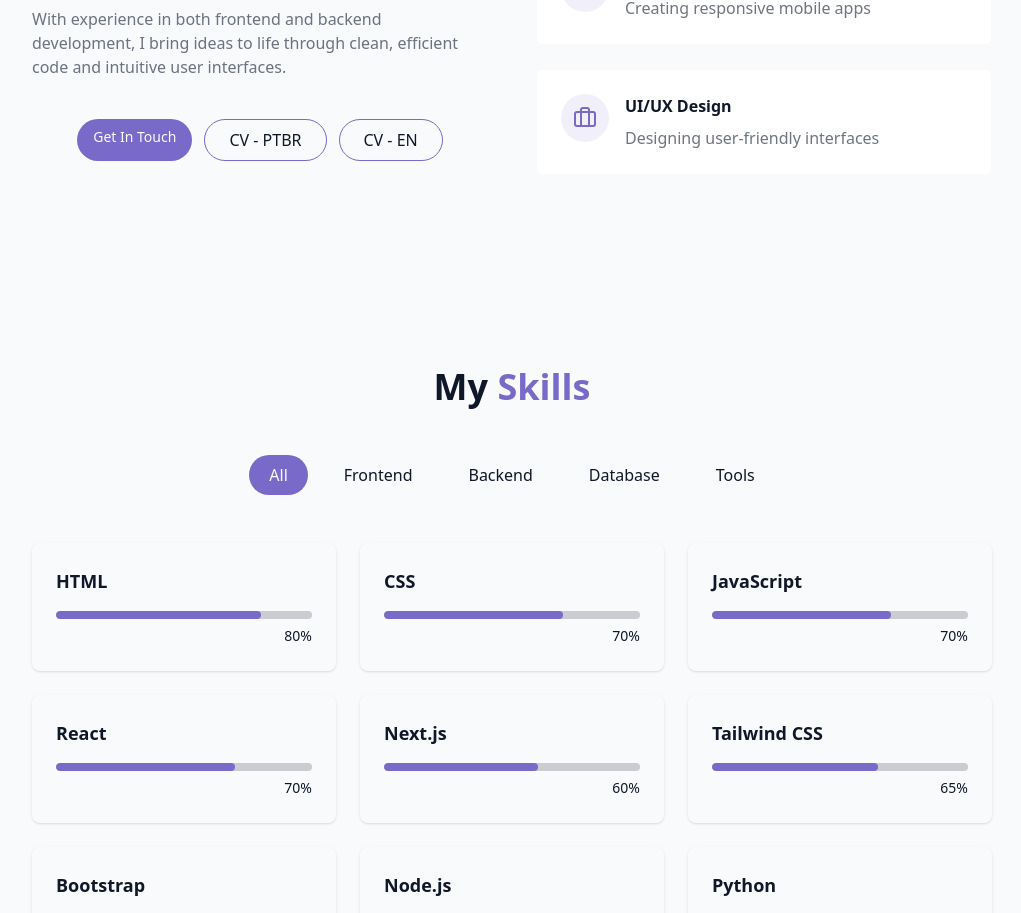
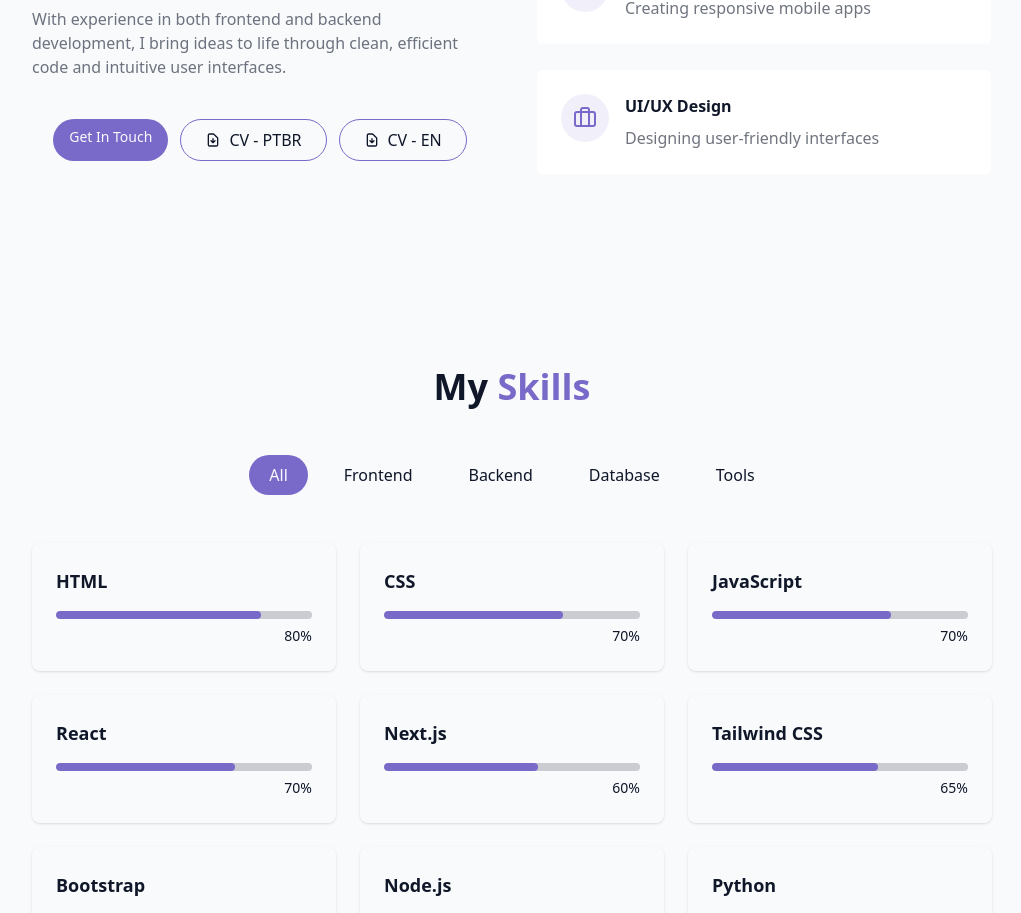
Before and after one commit to MuketaUeda/AboutME, a React (Vite) app in the folder vite-project/: page / in a window 1280 px wide. Shown: the part 1175-2088 px from the top of the page, without its empty margins (128-1149 px from the left). Built offline with nearby package versions, Linux system fonts and the light colour scheme.

Commit message:
CV-PTBR OK

```diff
--- a/vite-project/src/components/AboutSection.jsx
+++ b/vite-project/src/components/AboutSection.jsx
@@ -39,10 +39,24 @@ export const AboutSection = () => {
                             </a>
 
                             {/* Botões secundários para download de CV */}
-                            <a href="#contact" className="px-6 py-2 rounded-full border border-primary hover:bg-primary/10 transition-colors duration-300">
+                            <a
+                                href="/CV Gabriel-Rosati-PTBR.pdf"
+                                download="CV Gabriel-Rosati-PTBR.pdf"
+                                className="px-6 py-2 rounded-full border border-primary hover:bg-primary/10 transition-colors duration-300 flex items-center gap-2"
+                            >
+                                <svg className="w-4 h-4" fill="none" stroke="currentColor" viewBox="0 0 24 24">
+                                    <path strokeLinecap="round" strokeLinejoin="round" strokeWidth={2} d="M12 10v6m0 0l-3-3m3 3l3-3m2 8H7a2 2 0 01-2-2V5a2 2 0 012-2h5.586a1 1 0 01.707.293l5.414 5.414a1 1 0 01.293.707V19a2 2 0 01-2 2z" />
+                                </svg>
                                 CV - PTBR
                             </a>
-                            <a href="#contact" className="px-6 py-2 rounded-full border border-primary hover:bg-primary/10 transition-colors duration-300">
+                            <a
+                                href="/CV-Gabriel-Rosati-EN.pdf"
+                                download="CV-Gabriel-Rosati-EN.pdf"
+                                className="px-6 py-2 rounded-full border border-primary hover:bg-primary/10 transition-colors duration-300 flex items-center gap-2"
+                            >
+                                <svg className="w-4 h-4" fill="none" stroke="currentColor" viewBox="0 0 24 24">
+                                    <path strokeLinecap="round" strokeLinejoin="round" strokeWidth={2} d="M12 10v6m0 0l-3-3m3 3l3-3m2 8H7a2 2 0 01-2-2V5a2 2 0 012-2h5.586a1 1 0 01.707.293l5.414 5.414a1 1 0 01.293.707V19a2 2 0 01-2 2z" />
+                                </svg>
                                 CV - EN
                             </a>
                         </div>
```
Also changed, not shown: 2 other files (tests, documents, lock files or other folders).
